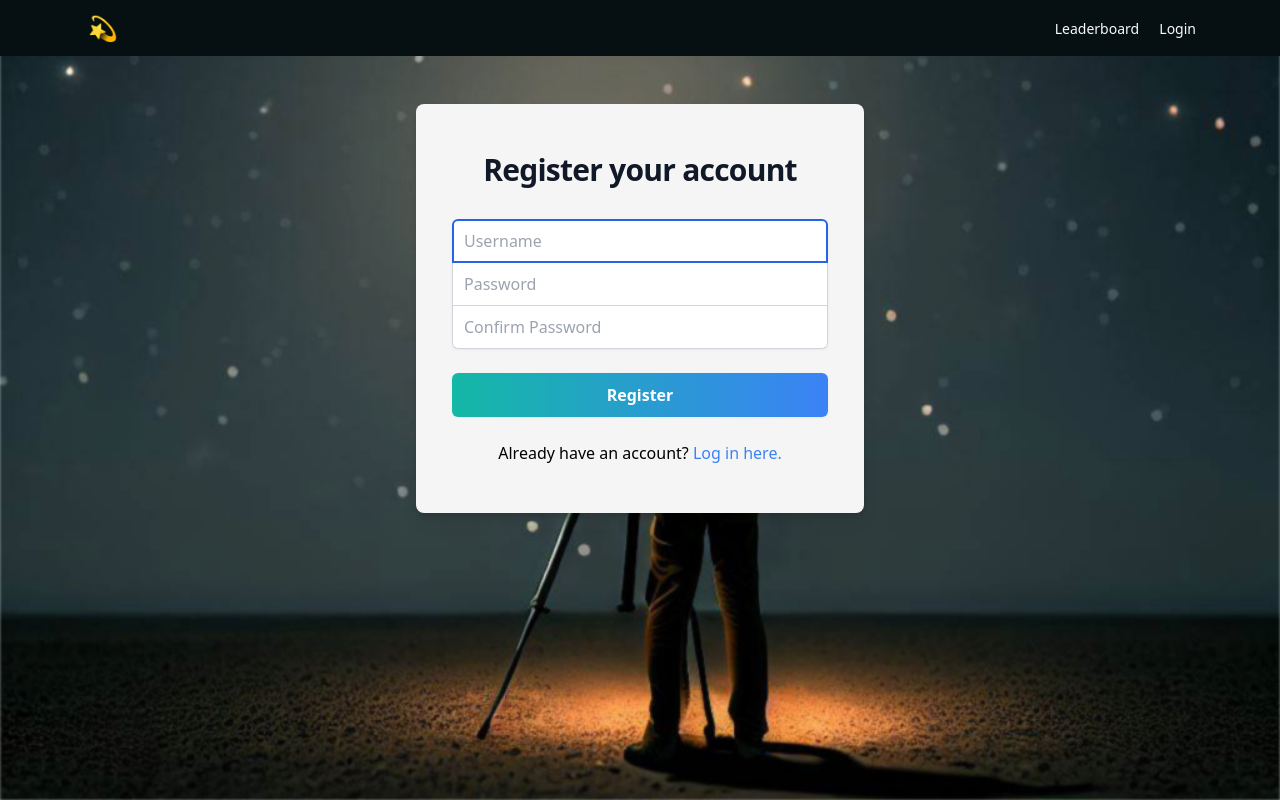
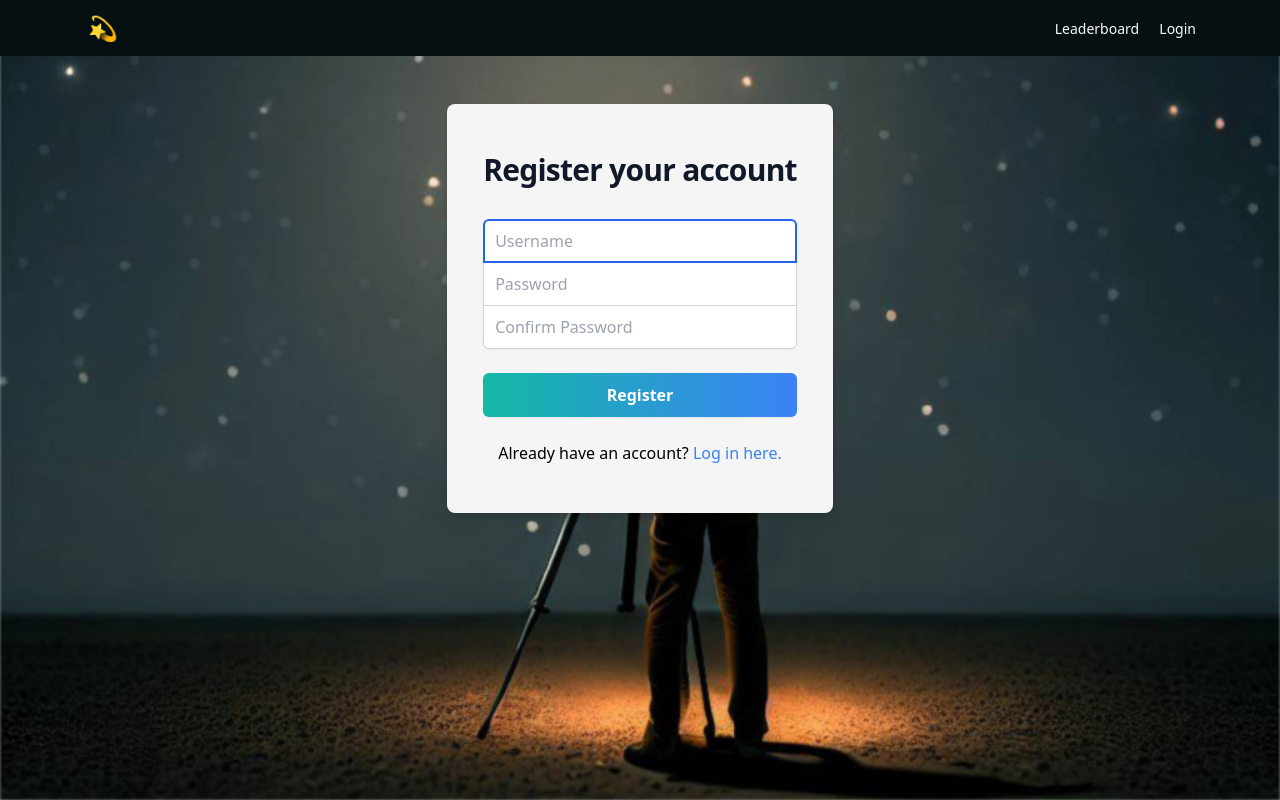
Before and after one commit to seongjinme/KinoQuizAI, a Django app: page /register/ in a window 1280 px wide. Run offline with Django 4.2, Linux system fonts and the light colour scheme; some libraries are stand-ins or nearby versions.

Commit message:
Refined design elements in templates

```diff
--- a/quiz/templates/base.html
+++ b/quiz/templates/base.html
@@ -1,7 +1,7 @@
 {% load static %}
 {% load static tailwind_tags %}
 <!DOCTYPE html>
-<html lang="en" class="min-h-full">
+<html lang="en" class="bg-base-bg" style="-moz-text-size-adjust: none; -webkit-text-size-adjust: none; text-size-adjust: none;">
 
 <head>
   <title>{% block title %}KinoQuizAI{% endblock %}</title>
@@ -9,13 +9,27 @@
   <meta name="viewport" content="width=device-width, initial-scale=1.0">
   <meta http-equiv="X-UA-Compatible" content="ie=edge">
   {% tailwind_css %}
+  <style>
+    .min-safe-h-screen {
+      /* equivalent to 100dvh in major browsers */
+      min-height: calc(
+        100vh - env(safe-area-inset-bottom, 0) - env(safe-area-inset-top, 0)
+      );
+    }
+    @supports (-webkit-touch-callout: none) {
+      .min-safe-h-screen {
+        /* for ios safari 15, safe-area-inset-bottom is 0, so a special fix apply here */
+        min-height: -webkit-fill-available;
+      }
+    }
+  </style>
 </head>
 
 <link rel="apple-touch-icon" sizes="180x180" href="{% static 'icons/apple-touch-icon.png' %}">
 <link rel="icon" type="image/png" sizes="32x32" href="{% static 'icons/favicon-32x32.png' %}">
 <link rel="manifest" href="{% static 'icons/site.webmanifest' %}">
 
-<body class="bg-base-bg bg-image bg-cover bg-bottom">
+<body class="bg-base-bg bg-image bg-cover bg-bottom min-safe-h-screen">
 
 {% block nav %}
   {% include 'navigation.html' %}
--- a/quiz/templates/register.html
+++ b/quiz/templates/register.html
@@ -4,22 +4,22 @@
 {% block title %}Register - KinoQuizAI{% endblock %}
 
 {% block body %}
-  <div id="login-container" class="flex items-center justify-center py-12 h-3/4 px-8 sm:px-6 lg:px-10">
+  <div id="login-container" class="flex items-center justify-center py-8 sm:py-12 px-6">
 
-    <div class="w-[28rem] space-y-4">
+    <div class="max-w-lg space-y-4">
       {% if message %}
-        <div class="bg-rose-100 px-9 py-4 border-2 border-rose-500 drop-shadow-lg rounded-lg">
+        <div class="bg-rose-100 px-3 py-4 border-2 border-rose-500 drop-shadow-lg rounded-lg">
           <p class="text-center text-sm text-rose-600">
             {{ message }}
           </p>
         </div>
       {% endif %}
 
-      <div class="bg-neutral-100 px-9 py-12 drop-shadow-lg rounded-lg">
-        <h2 class="text-center text-3xl font-bold tracking-tight text-gray-900">
+      <div class="bg-neutral-100 px-6 py-8 sm:px-9 sm:py-12 drop-shadow-lg rounded-lg">
+        <h2 class="text-center text-2xl sm:text-3xl font-bold tracking-tight text-gray-900">
           Register your account
         </h2>
-        <form class="mt-8 space-y-6 text-center" method="post" action="{% url 'kinoquizai:register' %}">
+        <form class="mt-4 sm:mt-8 space-y-6 text-center" method="post" action="{% url 'kinoquizai:register' %}">
           {% csrf_token %}
           <div class="-space-y-px rounded-md drop-shadow-sm">
             <label class="sr-only" for="username">Username</label>
@@ -30,7 +30,7 @@
             <input class="relative block w-full rounded-b-md border-0 py-2.5 text-gray-900 ring-1 ring-inset ring-gray-300 placeholder:text-gray-400 focus:z-10 focus:ring-2 focus:ring-inset focus:ring-blue-600 sm:leading-6" type="password" id="confirmation" name="confirmation" placeholder="Confirm Password" autocomplete="off">
           </div>
           <button type="submit" class="group relative flex w-full justify-center rounded-md py-2.5 px-3 font-bold text-white bg-gradient-to-r from-teal-500 to-blue-500 hover:scale-105 focus:scale-105 drop-shadow-sm ease-in-out duration-300">Register</button>
-          <p>Already have an account? <a href="{% url 'kinoquizai:login' %}" class="text-blue-500 hover:text-blue-400 focus:text-blue-400">Log in here.</a></p>
+          <p>Already have an account? <a href="{% url 'kinoquizai:login' %}" class="inline-block text-blue-500 hover:text-blue-400 focus:text-blue-400">Log in here.</a></p>
         </form>
       </div>
 
```
Also changed, not shown: quiz/templates/footer.html (+4 -6 lines), quiz/templates/home.html (+5 -7 lines), quiz/templates/leaderboard.html (+7 -7 lines), quiz/templates/login.html (+7 -7 lines), quiz/static/css/dist/styles.css.
